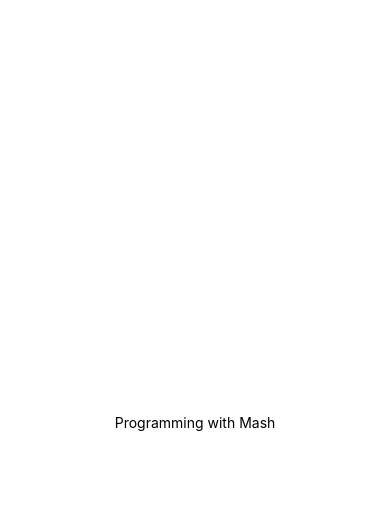
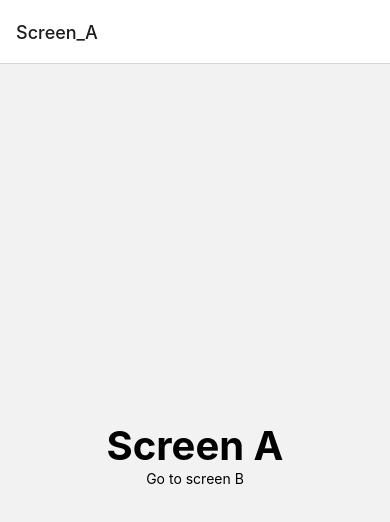
Before and after one commit to reactNativeProjectsByDhanajitKapali/DemoProject, a React Native app: screen / in a window 390 px wide. Shown: the top 522 px of the page. Built offline with nearby package versions, Linux system fonts and the light colour scheme.

Commit message:
stack navigation

```diff
--- a/App.js
+++ b/App.js
@@ -1,13 +1,49 @@
+import 'react-native-gesture-handler';
 import React from 'react';
-import {Text, View, StyleSheet} from 'react-native';
+import {Text, View, StyleSheet, Pressable} from 'react-native';
+import {NavigationContainer} from '@react-navigation/native';
+import {createStackNavigator} from '@react-navigation/stack';
 
-const App = () => {
+const Stack = createStackNavigator();
+
+function ScreenA({navigation}) {
+  const onPressHandler = () => {
+    navigation.navigate('Screen_B');
+  };
   return (
-    <View style={styles.body}>
-      <Text>Programming with Mash</Text>
+    <View style={{flex: 1, alignItems: 'center', justifyContent: 'center'}}>
+      <Text style={{fontSize: 40, fontWeight: 'bold'}}>Screen A</Text>
+      <Pressable onPress={onPressHandler}>
+        <Text>Go to screen B</Text>
+      </Pressable>
     </View>
   );
-};
+}
+
+function ScreenB({navigation}) {
+  const onPressHandler = () => {
+    navigation.goBack();
+  };
+  return (
+    <View style={{flex: 1, alignItems: 'center', justifyContent: 'center'}}>
+      <Text style={{fontSize: 40, fontWeight: 'bold'}}>Screen A</Text>
+      <Pressable onPress={onPressHandler}>
+        <Text>Go Back to screen A</Text>
+      </Pressable>
+    </View>
+  );
+}
+
+function App() {
+  return (
+    <NavigationContainer>
+      <Stack.Navigator>
+        <Stack.Screen name="Screen_A" component={ScreenA} />
+        <Stack.Screen name="Screen_B" component={ScreenB} />
+      </Stack.Navigator>
+    </NavigationContainer>
+  );
+}
 
 const styles = StyleSheet.create({
   body: {
--- a/package.json
+++ b/package.json
@@ -12,10 +12,12 @@
   "dependencies": {
     "@react-navigation/native": "^6.0.8",
     "@react-navigation/native-stack": "^6.5.0",
+    "@react-navigation/stack": "^6.1.1",
     "react": "17.0.2",
     "react-native": "0.67.3",
-    "react-native-safe-area-context": "^4.1.0",
-    "react-native-screens": "^3.13.0"
+    "react-native-gesture-handler": "^2.3.2",
+    "react-native-safe-area-context": "^4.2.4",
+    "react-native-screens": "^3.13.1"
   },
   "devDependencies": {
     "@babel/core": "^7.12.9",
```
Also changed, not shown: 3 other files (tests, documents, lock files or other folders).
